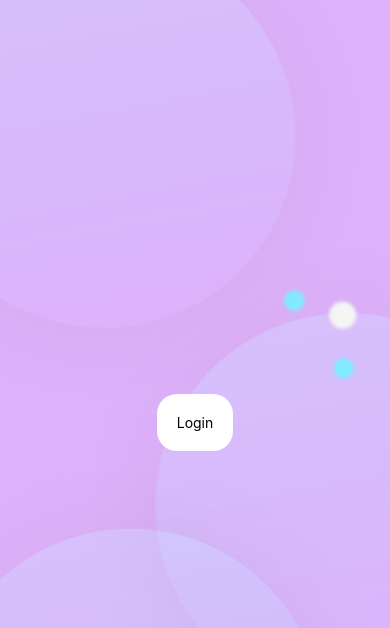
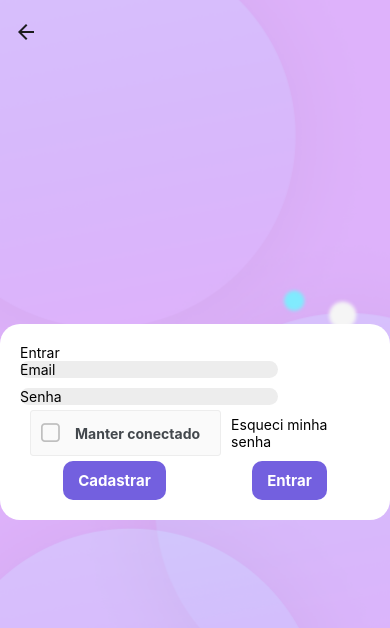
Before and after one commit to lucasshibata/AuMeowV2, a React Native app: screen /Login in a window 390 px wide. Shown: the top 628 px of the page. Built offline with nearby package versions, Linux system fonts and the light colour scheme.

Commit message:
Primeiras mudanças na página de login

```diff
--- a/package.json
+++ b/package.json
@@ -15,6 +15,7 @@
     "@react-navigation/native-stack": "^6.11.0",
     "react": "18.2.0",
     "react-native": "0.74.5",
+    "react-native-elements": "^3.4.3",
     "react-native-safe-area-context": "^4.10.8",
     "react-native-screens": "^3.34.0",
     "react-native-vector-icons": "^10.1.0"
--- a/src/routes/Routes.tsx
+++ b/src/routes/Routes.tsx
@@ -11,23 +11,24 @@ const Stack = createNativeStackNavigator()
 export default ()=>{
     return(
         <NavigationContainer>
-            <Stack.Navigator screenOptions={{headerShown: false}}>
-                <Stack.Screen
+            <Stack.Navigator>
+                <Stack.Screen options={{headerShown:false}}
                     name="CreateUser"
                     component={CreateUser}
                 />
-                <Stack.Screen
+                <Stack.Screen options={{headerTransparent:true, title:''}}
                     name="CadastroDono"
                     component={CadastroDono}
                 />
-                <Stack.Screen
+                <Stack.Screen options={{headerTransparent:true, title:''}}
                     name="CadastroPrestador"
                     component={CadastroPrestador}
                 />
-                <Stack.Screen
+                <Stack.Screen options={{headerTransparent:true, title:''}}
                     name="Login"
                     component={Login}
                 />
+
             </Stack.Navigator>
         </NavigationContainer>
     )
--- a/src/screens/Login.tsx
+++ b/src/screens/Login.tsx
@@ -1,15 +1,55 @@
-import React from "react";
-import { Text } from "react-native";
+import React, {useState} from "react";
+import { Text, StyleSheet, TextInput, View } from "react-native";
 import BackGround from "../components/BackGround";
 import WhiteBox from "../components/WhiteBox";
+import { CheckBox } from 'react-native-elements';
+import BtnComp from "../components/BtnComp";
 
 
 export default function Login({navigation}:any){
+	const [email, onChangeEmail] = useState('')
+	const [password, onChangePass] = useState('')
+	const [check1, setCheck1] = useState(false);
 	return(
 		<BackGround>
 			<WhiteBox>
-				<Text>Login</Text>
+				<Text>Entrar</Text>
+				<Text>
+					{check1}
+				</Text>
+				<TextInput placeholder="Email" style={styles.txtInput} onChangeText={email => onChangeEmail(email)}/>
+				<View style={{height:10}}/>
+				<TextInput placeholder="Senha"  style={styles.txtInput} secureTextEntry={true} onChangeText={password => onChangePass(password)}/>
+				<View style={{flexDirection:'row', justifyContent:'space-between', alignItems:'center'}}>
+					<CheckBox
+						center
+						title="Manter conectado"
+						checked={check1}
+						onPress={() => setCheck1(!check1)}
+					/>
+					<Text>Esqueci minha senha</Text>
+				</View>
+				<View style={{flexDirection:'row', justifyContent:'space-around'}}>
+					<BtnComp labelButton="Cadastrar"/>
+					<BtnComp labelButton="Entrar"/>
+				</View>
 			</WhiteBox>
 		</BackGround>
 	)
 }
+
+const styles = StyleSheet.create({
+	title:{
+		fontSize:28,
+		color:'#7360DF'
+	},
+	txt:{
+		fontSize:16,
+		color:'#7360DF'
+	},
+	txtInput:{
+		backgroundColor:'#EDEDED',
+		width:258,
+		borderRadius:15
+	}
+})
```
Also changed, not shown: 1 other file (tests, documents, lock files or other folders).
